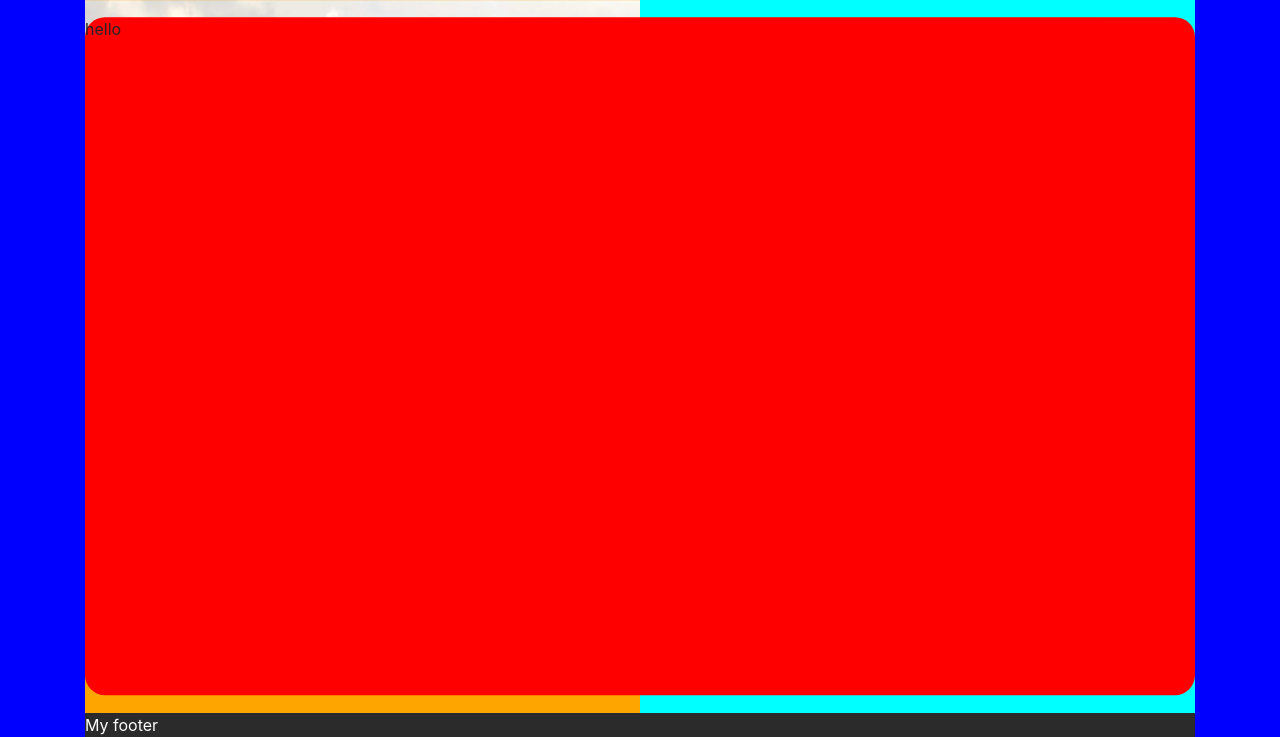
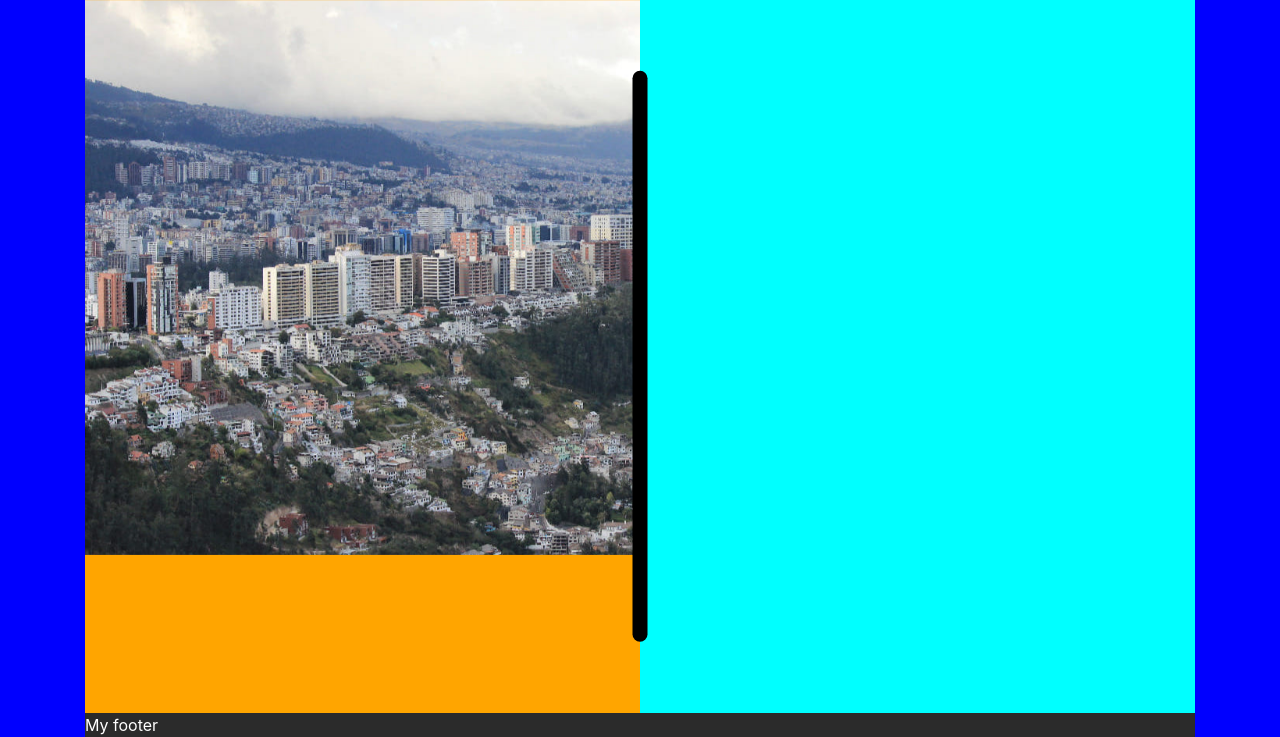
Before and after one commit to egmp7/Esencial-Construcciones, a Flask app: page /home in a window 1280 px wide. Shown: the part 63-800 px from the top of the page. Run offline with Flask 2, Linux system fonts and the light colour scheme; style sheets or scripts are compiled from the project's sources; parts of the project's set-up code (start-up, migrations or seed data) failed here and were passed over; some libraries are stand-ins or nearby versions.

Commit message:
no modal display

```diff
--- a/application/static/styles/_home.scss
+++ b/application/static/styles/_home.scss
@@ -25,7 +25,6 @@
 
   modal{
     background-color: red;
-    display: block;
     border-radius: 20px;
     position:absolute;
     top:50%;
--- a/application/templates/home1.html
+++ b/application/templates/home1.html
@@ -38,7 +38,7 @@
     </div>
     <div class="block2"></div>
     <div class="stick"></div>
-    <modal>
+    <modal class="d-none">
         hello
     </modal>
 </main>
```
Also changed, not shown: assets/assets.svg (added).
